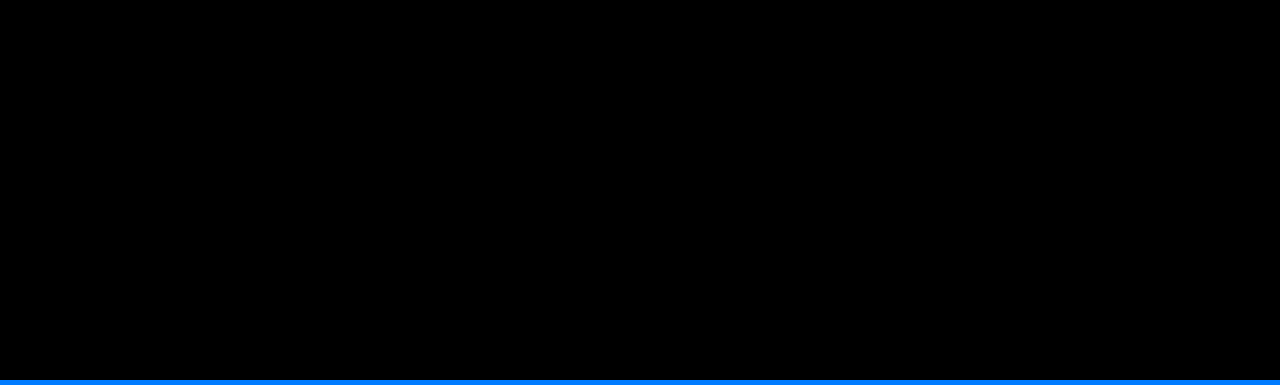
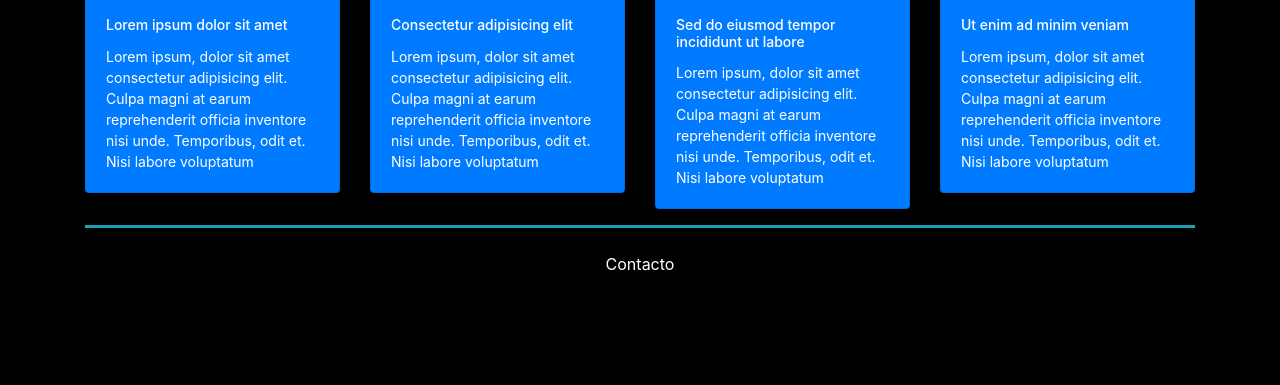
Before and after one commit to rodrigotapia32/Prueba, a plain HTML site: page index.html in a window 1280 px wide. Shown: the part 1652-2037 px from the top of the page. Drawn offline with nearby package versions, Linux system fonts and the light colour scheme; a script that the page names is missing.

Commit message:
first commit

```diff
--- a/assets/css/style.css
+++ b/assets/css/style.css
@@ -11,7 +11,7 @@ body{
     /* font-family: ; */
 }
 .carousel-item{
-        height: 80vh;
+        height: 100%;
         background: no-repeat center center scroll;
         background-size: cover;
 }
--- a/index.html
+++ b/index.html
@@ -77,6 +77,8 @@
                                 ducimus ea et id optio delectus ullam nesciunt fugit autem reprehenderit?Lorem ipsum
                                 dolor sit amet consectetur adipisicing elit. Doloribus
                                 maiores nulla aspernatur iure voluptates dignissimos, aliquid commodi aut numquam
+                                ducimus ea et id optio delectus ullam nesciunt fugit autem reprehenderit?
+                                maiores nulla aspernatur iure voluptates dignissimos, aliquid commodi aut numquam
                                 ducimus ea et id optio delectus ullam nesciunt fugit autem reprehenderit?</p>
                         </div>
                     </div>
@@ -88,6 +90,8 @@
                                 maiores nulla aspernatur iure voluptates dignissimos, aliquid commodi aut numquam
                                 ducimus ea et id optio delectus ullam nesciunt fugit autem reprehenderit?Lorem ipsum
                                 dolor sit amet consectetur adipisicing elit. Doloribus
+                                maiores nulla aspernatur iure voluptates dignissimos, aliquid commodi aut numquam
+                                ducimus ea et id optio delectus ullam nesciunt fugit autem reprehenderit?
                                 maiores nulla aspernatur iure voluptates dignissimos, aliquid commodi aut numquam
                                 ducimus ea et id optio delectus ullam nesciunt fugit autem reprehenderit?</p>
                         </div>
@@ -102,6 +106,8 @@
                                 maiores nulla aspernatur iure voluptates dignissimos, aliquid commodi aut numquam
                                 ducimus ea et id optio delectus ullam nesciunt fugit autem reprehenderit?Lorem ipsum
                                 dolor sit amet consectetur adipisicing elit. Doloribus
+                                maiores nulla aspernatur iure voluptates dignissimos, aliquid commodi aut numquam
+                                ducimus ea et id optio delectus ullam nesciunt fugit autem reprehenderit?
                                 maiores nulla aspernatur iure voluptates dignissimos, aliquid commodi aut numquam
                                 ducimus ea et id optio delectus ullam nesciunt fugit autem reprehenderit?</p>
                         </div>
@@ -121,8 +127,7 @@
                         <img class="card-img-top" src="assets/img/card1.jpg" alt="Card image" style="width:100%">
                         <div class="card-body">
                             <h4 class="card-title">Lorem ipsum dolor sit amet</h4>
-                            <p class="card-text">Lorem ipsum dolor sit amet consectetur adipisicing elit. Iste
-                                accusantium distinctio atque natus, reiciendis accusamus neque</p>
+                            <p class="card-text">Lorem ipsum, dolor sit amet consectetur adipisicing elit. Culpa magni at earum reprehenderit officia inventore nisi unde. Temporibus, odit et. Nisi labore voluptatum</p>
                         </div>
                     </div>
                 </div>
@@ -130,9 +135,8 @@
                     <div class="card text-white bg-primary mb-3">
                         <img class="card-img-top" src="assets/img/card2.jpg" alt="Card image" style="width:100%">
                         <div class="card-body">
-                            <h4 class="card-title">John Doe</h4>
-                            <p class="card-text">Some example text some example text. John Doe is an architect and
-                                engineer</p>
+                            <h4 class="card-title">Consectetur adipisicing elit</h4>
+                            <p class="card-text">Lorem ipsum, dolor sit amet consectetur adipisicing elit. Culpa magni at earum reprehenderit officia inventore nisi unde. Temporibus, odit et. Nisi labore voluptatum</p>
                         </div>
                     </div>
                 </div>
@@ -140,9 +144,8 @@
                     <div class="card text-white bg-primary mb-3">
                         <img class="card-img-top" src="assets/img/card3.jpg" alt="Card image" style="width:100%">
                         <div class="card-body">
-                            <h4 class="card-title">John Doe</h4>
-                            <p class="card-text">Some example text some example text. John Doe is an architect and
-                                engineer</p>
+                            <h4 class="card-title">Sed do eiusmod tempor incididunt ut labore</h4>
+                            <p class="card-text">Lorem ipsum, dolor sit amet consectetur adipisicing elit. Culpa magni at earum reprehenderit officia inventore nisi unde. Temporibus, odit et. Nisi labore voluptatum</p>
                         </div>
                     </div>
                 </div>
@@ -150,9 +153,8 @@
                     <div class="card text-white bg-primary mb-3">
                         <img class="card-img-top" src="assets/img/card4.jpg" alt="Card image" style="width:100%">
                         <div class="card-body">
-                            <h4 class="card-title">John Doe</h4>
-                            <p class="card-text">Some example text some example text. John Doe is an architect and
-                                engineer</p>
+                            <h4 class="card-title">Ut enim ad minim veniam</h4>
+                            <p class="card-text">Lorem ipsum, dolor sit amet consectetur adipisicing elit. Culpa magni at earum reprehenderit officia inventore nisi unde. Temporibus, odit et. Nisi labore voluptatum</p>
                         </div>
                     </div>
                 </div>
@@ -172,7 +174,7 @@
     <footer class="bg-primary">
         <div class="row py-2">
             <div class="col">
-                <span>VIAJES CHILE</span>
+                <h2>VIAJES CHILE</h2>
             </div>
             <div class="col">
                 <i class="fab fa-github-square"></i>
```
